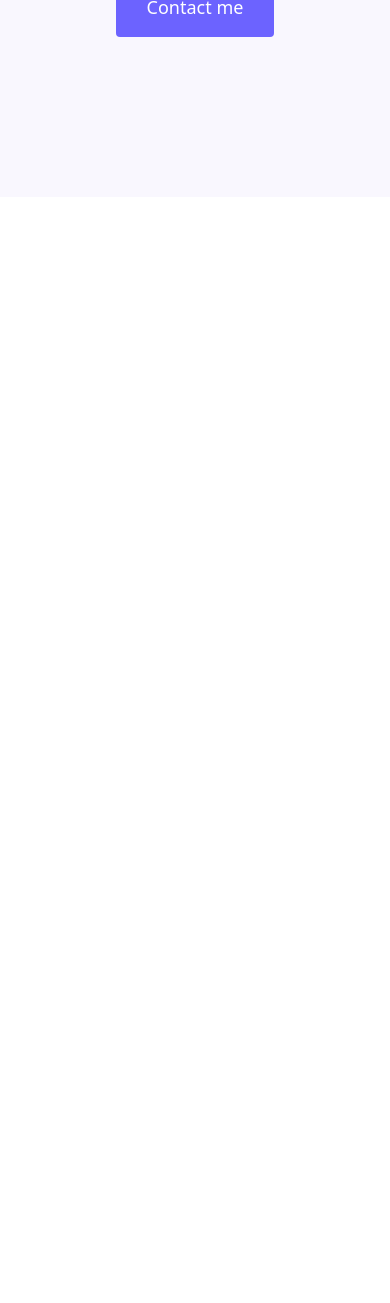
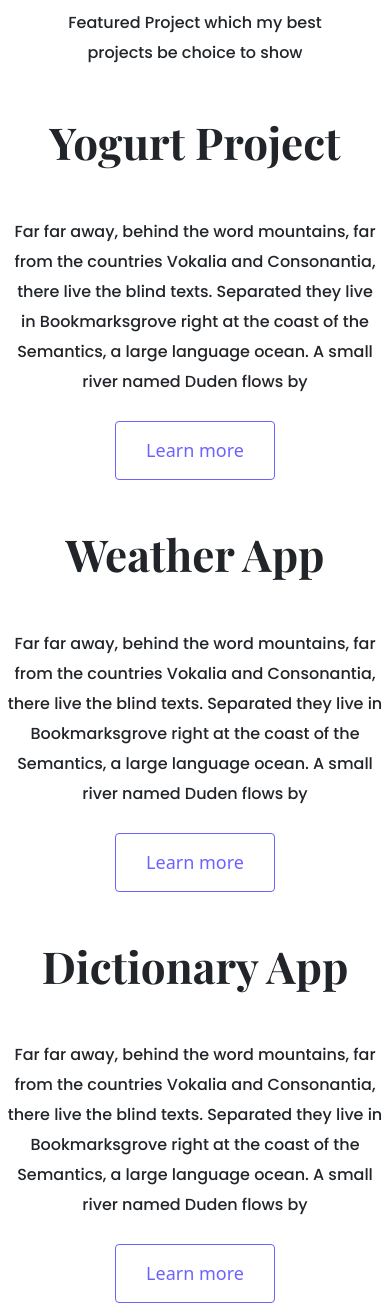
Before and after one commit to mashavovk/portfolio, a plain HTML site: page index.html in a window 390 px wide. Shown: the part 511-1814 px from the top of the page. Before the commit the page ends 844 px from the top, so only its background shows below. Drawn offline with nearby package versions, Linux system fonts and the light colour scheme.

Commit message:
Added homepage content

```diff
--- a/index.html
+++ b/index.html
@@ -35,5 +35,56 @@
       <h2 class="mb-5">Frontend developer from Ukraine</h2>
       <div><a href="#" class="btn btn-branding">Contact me</a></div>
     </div>
+    <p class="text-center m-5">
+      Featured Project which my best projects be choice to show
+    </p>
+    <div class="container">
+    <div class="row mb-5">
+        <div class="col d-none d-lg-block" ><img src="images/yogurt.png" class="img-fluid" alt=""></div>
+        <div class="col">
+        <div class="project-description">
+    <h2 class="mb-5">Yogurt Project</h2>
+    <p class="mb-4">
+      Far far away, behind the word mountains, far from the countries Vokalia
+      and Consonantia, there live the blind texts. Separated they live in
+      Bookmarksgrove right at the coast of the Semantics, a large language
+      ocean. A small river named Duden flows by
+    </p>
+    <a href="" class="btn btn-branding-outline">Learn more</a></div></div>
+    </div>
+
+</div>
+<div class="row mb-5">
+
+        <div class="col">
+        <div class="project-description">
+    <h2 class="mb-5">Weather App</h2>
+    <p class="mb-4">
+      Far far away, behind the word mountains, far from the countries Vokalia
+      and Consonantia, there live the blind texts. Separated they live in
+      Bookmarksgrove right at the coast of the Semantics, a large language
+      ocean. A small river named Duden flows by
+    </p>
+    <a href="" class="btn btn-branding-outline">Learn more</a></div></div>
+<div class="col d-none d-lg-block" ><img src="images/weather.png" class="img-fluid" alt=""></div>
+    </div>
+
+</div>
+<div class="row">
+        <div class="col d-none d-lg-block" ><img src="images/dictionary.png" class="img-fluid" alt=""></div>
+        <div class="col">
+        <div class="project-description">
+    <h2 class="mb-5">Dictionary App</h2>
+    <p class="mb-4">
+      Far far away, behind the word mountains, far from the countries Vokalia
+      and Consonantia, there live the blind texts. Separated they live in
+      Bookmarksgrove right at the coast of the Semantics, a large language
+      ocean. A small river named Duden flows by
+    </p>
+    <a href="" class="btn btn-branding-outline">Learn more</a></div></div>
+    </div>
+
+</div>
+    </div>
   </body>
 </html>
--- a/styles/portfolio.css
+++ b/styles/portfolio.css
@@ -14,6 +14,8 @@
 p {
   font-family: "Poppins", sans-serif;
   font-weight: normal;
+  font-size: 16px;
+  line-height: 30px;
 }
 
 .hero p {
@@ -24,6 +26,7 @@ p {
 
 h1 {
   font-size: 96px;
+  line-height: 1.5;
 }
 
 h1,
@@ -40,7 +43,7 @@ h6 {
   font-family: var(--heading-font-family);
   font-weight: normal;
   font-size: 26px;
-  line-height: 2;
+  line-height: 1.5;
 }
 
 .btn-branding {
@@ -51,3 +54,39 @@ h6 {
   line-height: 27px;
   padding: 15px 30px;
 }
+
+h2 {
+  font-size: 64px;
+}
+
+.btn-branding-outline {
+  border-radius: 4px;
+  font-size: 18px;
+  line-height: 27px;
+  padding: 15px 30px;
+  color: var(--branding-color);
+  border: 1px solid var(--branding-color);
+}
+
+.project-description {
+  padding: 120px 60px;
+}
+
+@media (max-width: 960px) {
+  h1 {
+    font-size: 44px;
+    line-height: 2;
+  }
+
+  .hero {
+    padding: 80px 20px;
+  }
+
+  h2 {
+    font-size: 44px;
+  }
+  .project-description {
+    padding: 0;
+    text-align: center;
+  }
+}
```
Also changed, not shown: images/dictionary.png (added), images/weather.png (added), images/yogurt.png (added), 1 other file.
